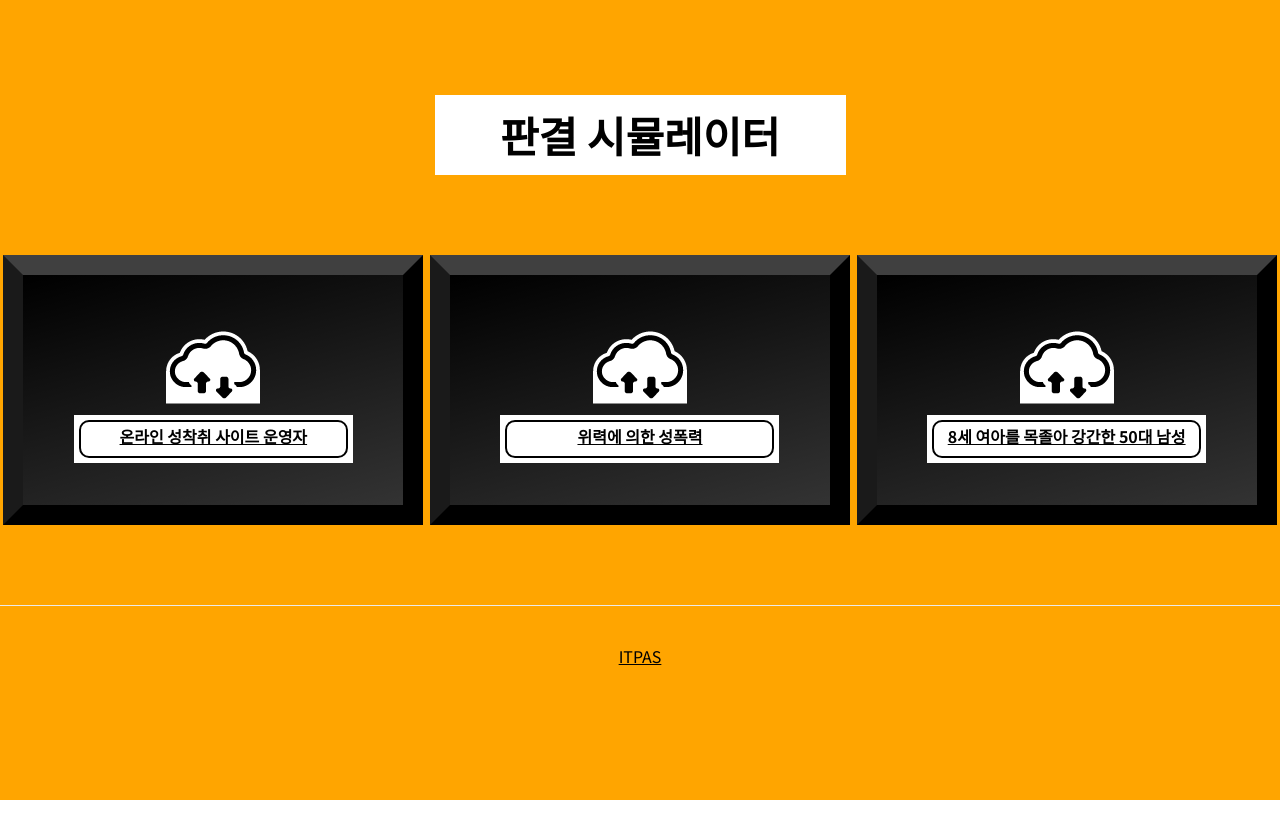
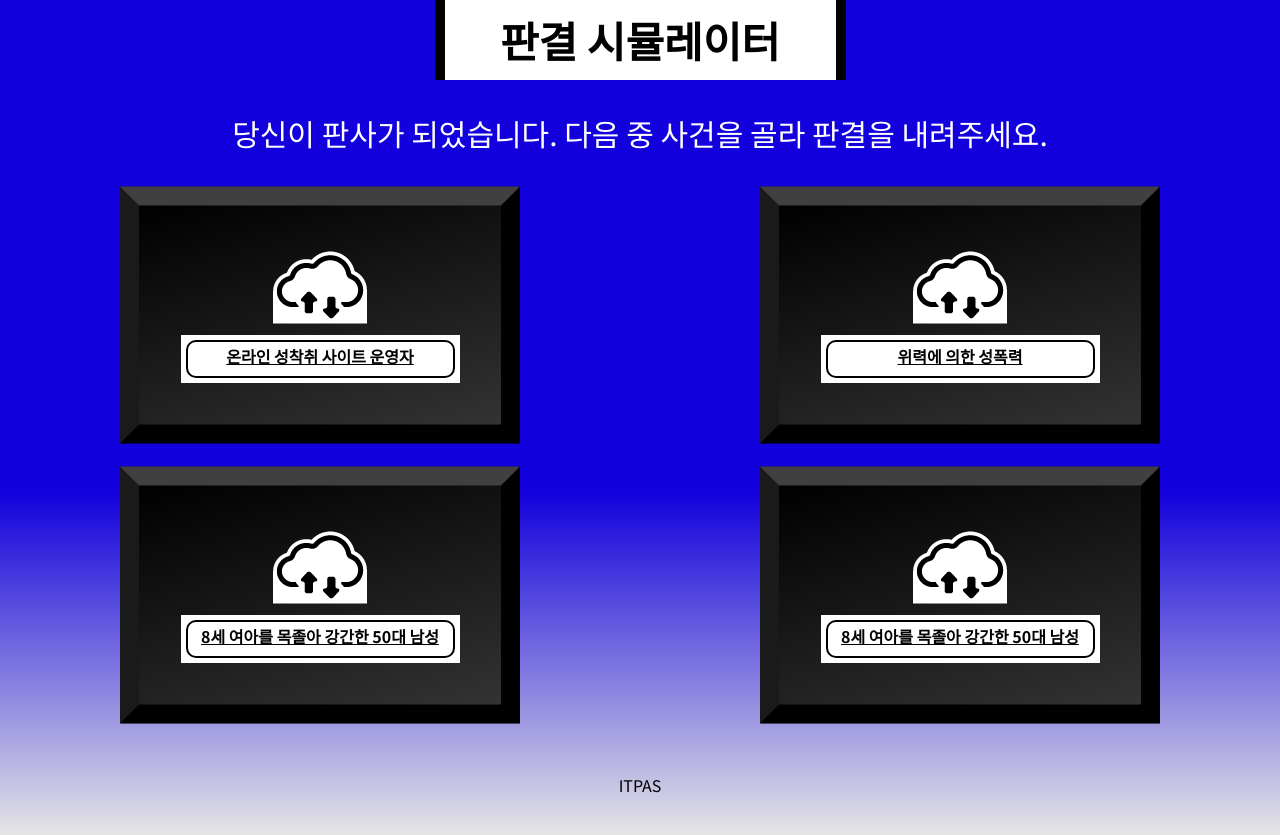
Before and after one commit to newshunter12/judgement-simulator, a Next.js app: page / in a window 1280 px wide. Before the commit the page ends 800 px from the top, so only its background shows below. Built offline with nearby package versions, Linux system fonts and the light colour scheme.

Commit message:
design: apply CSS to Home page
- fixed variable print position
- applied gradation to background
- applied quater layout to `case`
- added favicon

```diff
--- a/components/CasePsychology.tsx
+++ b/components/CasePsychology.tsx
@@ -18,11 +18,11 @@ function CasePsychology({ petition }: Props): React.ReactElement {
       <div className={styles.boxContainer}>
         <div className={styles.leftBox}>
           <div className={styles.title}>가해자측</div>
-          <div className={styles.content}>{victim}</div>
+          <div className={styles.content}>{defendant}</div>
         </div>
         <div className={styles.rightBox}>
           <div className={styles.title}>피해자측</div>
-          <div className={styles.content}>{defendant} </div>
+          <div className={styles.content}>{victim} </div>
         </div>
       </div>
     </div>
--- a/pages/index.module.scss
+++ b/pages/index.module.scss
@@ -6,13 +6,11 @@
   flex-direction: column;
   align-items: center;
   justify-content: center;
-  background-color: orange;
+  background: linear-gradient($canvas-bg 59%, $gradation-edge 100%);
 }
 
 .header {
-  display: flex;
   width: 100%;
-  justify-content: center;
   color: black;
   font-size: 30px;
 }
@@ -21,6 +19,8 @@
   width: 411px;
   height: 80px;
   padding-top: 10px;
+  border-right: 10px solid black;
+  border-left: 10px solid black;
   margin: auto;
   background: white;
   font-size: 42px;
@@ -29,22 +29,31 @@
   text-align: center;
 }
 
+.description {
+  padding-top: 31px;
+  color: white;
+  font-size: 30px;
+  text-align: center;
+}
+
 .main {
-  display: flex;
+  display: grid;
   width: 100%;
   align-items: center;
   justify-content: center;
-  padding: 5rem 0;
+  margin-top: 20px;
+  grid-template-columns: repeat(2, 1fr);
 }
 
 .caseBox {
   display: flex;
-  width: 420px;
-  height: 270px;
+  width: 400px;
+  height: 280px;
   flex-direction: column;
   padding-top: 75px;
   margin: auto;
   background-image: url("/imgs/case-box.svg");
+  background-size: 400px 280px;
   text-align: center;
 }
 
@@ -52,7 +61,6 @@
   width: 279px;
   height: 48px;
   align-items: center;
-  justify-content: center;
   padding: 5px;
   margin: auto;
   margin-top: 5px;
@@ -74,5 +82,4 @@
   height: 100px;
   align-items: center;
   justify-content: center;
-  border-top: 1px solid #eaeaea;
 }
--- a/pages/index.tsx
+++ b/pages/index.tsx
@@ -1,13 +1,22 @@
 import styles from "./index.module.scss";
+import Head from "next/head";
 import Link from "next/link";
 import React from "react";
 
 export default function Home(): React.ReactElement {
   return (
     <>
+      <Head>
+        <title>Judgement Simulator</title>
+        <link rel="icon" href="/favicon.svg" />
+      </Head>
+
       <div className={styles.root}>
         <div className={styles.header}>
           <div className={styles.projectTitle}>판결 시뮬레이터</div>
+          <div className={styles.description}>
+            당신이 판사가 되었습니다. 다음 중 사건을 골라 판결을 내려주세요.
+          </div>
         </div>
 
         <div className={styles.main}>
@@ -48,16 +57,20 @@ export default function Home(): React.ReactElement {
               </a>
             </Link>
           </div>
+          <div className={styles.caseBox}>
+            <Link href={`/data/8세 여아를 목졸아 강간한 50대 남성`}>
+              <a>
+                <div>
+                  <img src={`/imgs/2018고단4404_0.svg`} />
+                </div>
+                <div className={styles.caseNameBox}>
+                  <div className={styles.caseName}>8세 여아를 목졸아 강간한 50대 남성</div>
+                </div>
+              </a>
+            </Link>
+          </div>
         </div>
-        <footer className={styles.footer}>
-          <a
-            href="https://vercel.com?utm_source=create-next-app&utm_medium=default-template&utm_campaign=create-next-app"
-            target="_blank"
-            rel="noopener noreferrer"
-          >
-            ITPAS
-          </a>
-        </footer>
+        <footer className={styles.footer}>ITPAS</footer>
       </div>
     </>
   );
--- a/styles/variable.scss
+++ b/styles/variable.scss
@@ -1,4 +1,5 @@
 $canvas-bg: #1201dc;
+$gradation-edge: #e5e5e5;
 $black: #000;
 $btn-bg: #f5f5f5;
 $red: #f32929;
```
Also changed, not shown: public/favicon.svg (added).
